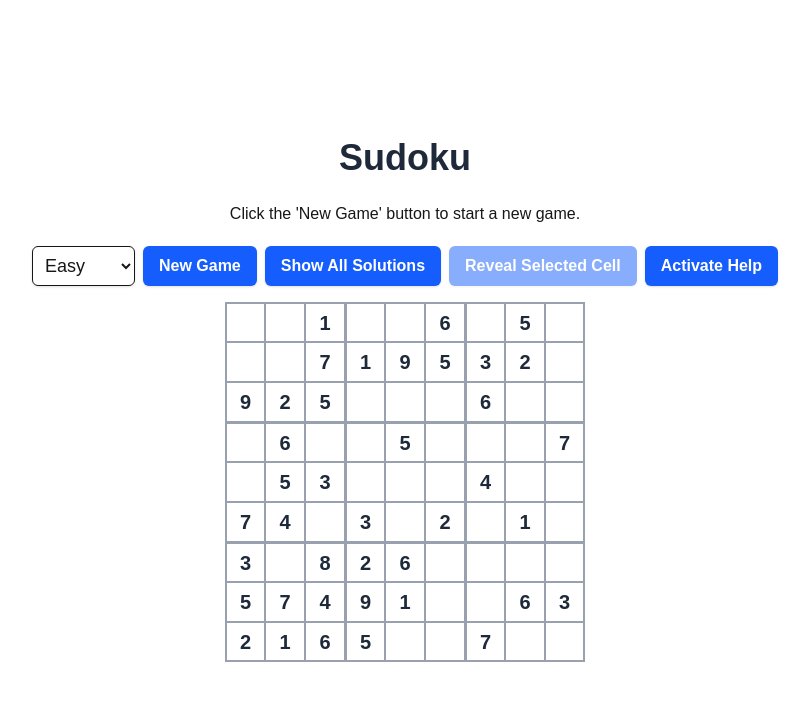
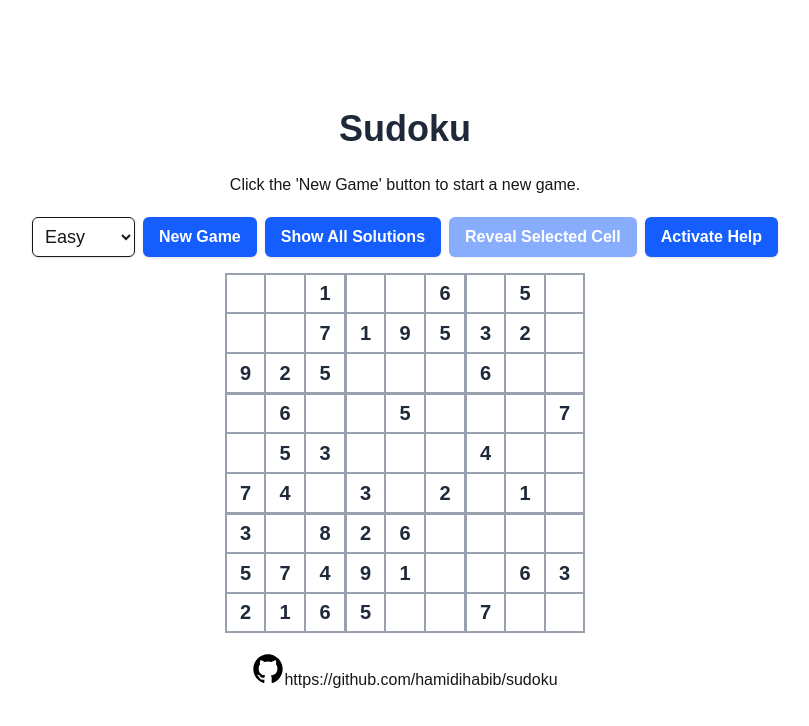
Before and after one commit to hamidihabib/sudoku, a Next.js app: page / in a window 1280 px wide. Shown: the top 726 px of the page, without its empty margins (235-1044 px from the left). Built offline with nearby package versions, Linux system fonts and the light colour scheme.

Commit message:
adding github link

```diff
--- a/app/page.tsx
+++ b/app/page.tsx
@@ -1,5 +1,6 @@
 "use client";
 
+import Link from "next/link";
 import { useState, useCallback, useEffect } from "react";
 import { HTMLAttributes, ButtonHTMLAttributes, forwardRef } from "react";
 
@@ -242,7 +243,7 @@ export default function Home() {
     (row: number, col: number) => {
       let classes = "";
       if (selectedCell?.[0] === row && selectedCell?.[1] === col) {
-        classes += " bg-yellow-100";
+        classes += " bg-yellow-200";
       }
       return classes;
     },
@@ -332,6 +333,25 @@ export default function Home() {
           })
         )}
       </div>
+      <div className="pt-5">
+        <Link
+          href="https://github.com/hamidihabib/sudoku"
+          target="_blank"
+          className="flex items-baseline"
+        >
+          <svg
+            height="32"
+            aria-hidden="true"
+            viewBox="0 0 24 24"
+            version="1.1"
+            width="32"
+            data-view-component="true"
+          >
+            <path d="M12 1C5.9225 1 1 5.9225 1 12C1 16.8675 4.14875 20.9787 8.52125 22.4362C9.07125 22.5325 9.2775 22.2025 9.2775 21.9137C9.2775 21.6525 9.26375 20.7862 9.26375 19.865C6.5 20.3737 5.785 19.1912 5.565 18.5725C5.44125 18.2562 4.905 17.28 4.4375 17.0187C4.0525 16.8125 3.5025 16.3037 4.42375 16.29C5.29 16.2762 5.90875 17.0875 6.115 17.4175C7.105 19.0812 8.68625 18.6137 9.31875 18.325C9.415 17.61 9.70375 17.1287 10.02 16.8537C7.5725 16.5787 5.015 15.63 5.015 11.4225C5.015 10.2262 5.44125 9.23625 6.1425 8.46625C6.0325 8.19125 5.6475 7.06375 6.2525 5.55125C6.2525 5.55125 7.17375 5.2625 9.2775 6.67875C10.1575 6.43125 11.0925 6.3075 12.0275 6.3075C12.9625 6.3075 13.8975 6.43125 14.7775 6.67875C16.8813 5.24875 17.8025 5.55125 17.8025 5.55125C18.4075 7.06375 18.0225 8.19125 17.9125 8.46625C18.6138 9.23625 19.04 10.2125 19.04 11.4225C19.04 15.6437 16.4688 16.5787 14.0213 16.8537C14.42 17.1975 14.7638 17.8575 14.7638 18.8887C14.7638 20.36 14.75 21.5425 14.75 21.9137C14.75 22.2025 14.9563 22.5462 15.5063 22.4362C19.8513 20.9787 23 16.8537 23 12C23 5.9225 18.0775 1 12 1Z"></path>
+          </svg>
+          https://github.com/hamidihabib/sudoku
+        </Link>
+      </div>
     </main>
   );
 }
```
